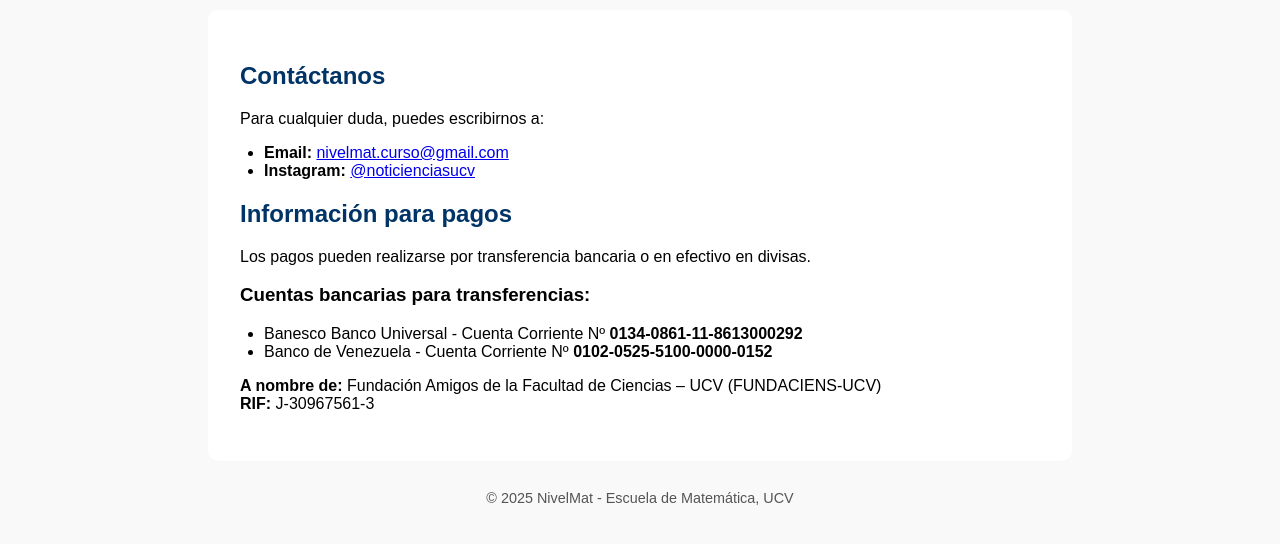
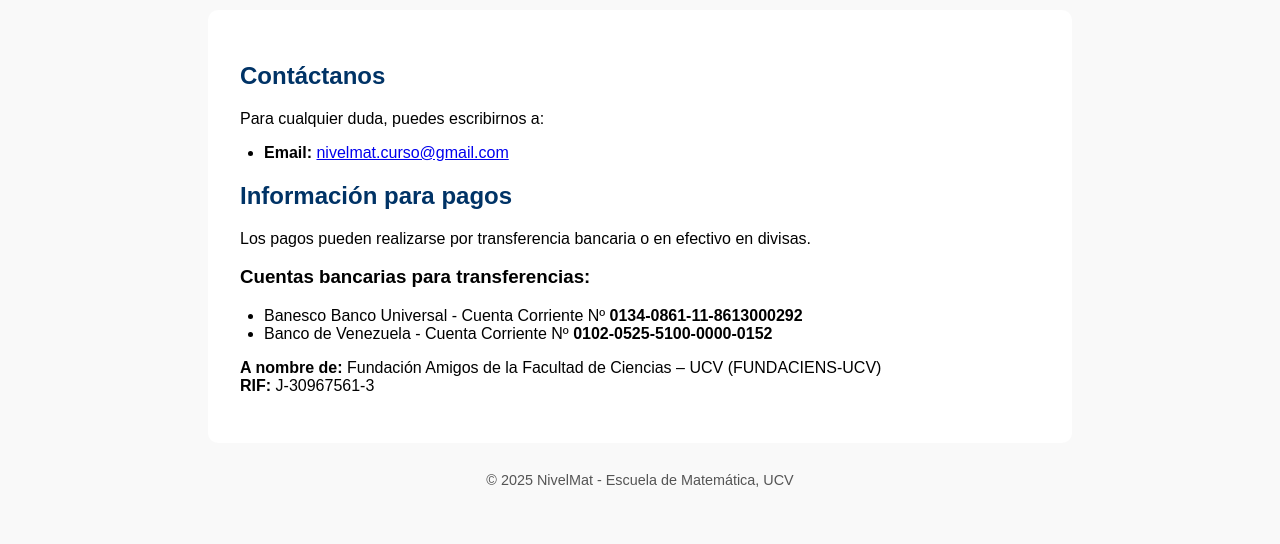
Before and after one commit to NivelMat/contacto, a plain HTML site: page index.html in a window 1280 px wide. Shown: the part 336-880 px from the top of the page. Drawn offline with Linux system fonts and the light colour scheme.

Commit message:
Update and rename nivelmat_contacto.html to index.html

```diff
--- a/nivelmat_contacto.html
+++ b/index.html
@@ -39,7 +39,6 @@
     <p>Para cualquier duda, puedes escribirnos a:</p>
     <ul>
       <li><strong>Email:</strong> <a href="mailto:nivelmat.curso@gmail.com">nivelmat.curso@gmail.com</a></li>
-      <li><strong>Instagram:</strong> <a href="https://instagram.com/noticienciasucv" target="_blank">@noticienciasucv</a></li>
     </ul>
 
     <h2>Información para pagos</h2>
```
